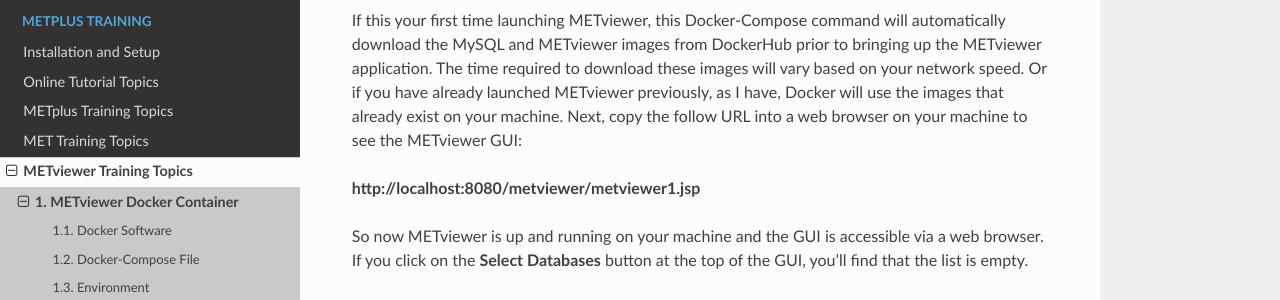
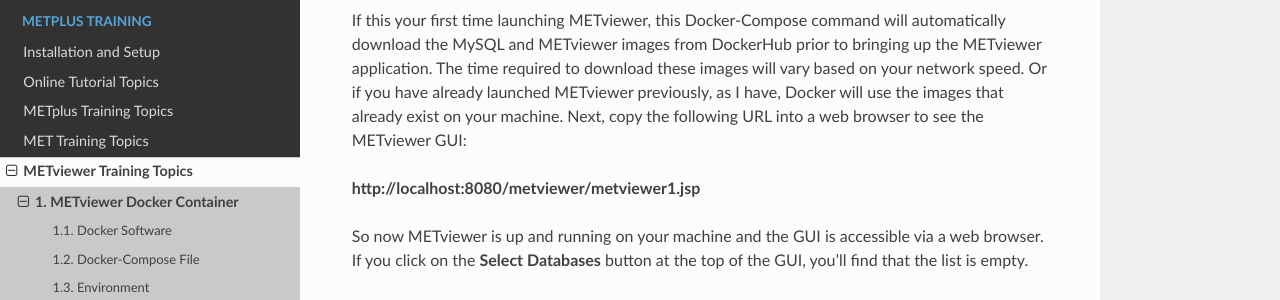
Before and after one commit to dtcenter/METplus-Training, a Sphinx documentation site: the page built from docs/modules/METviewer/docker.rst, in a window 1280 px wide and 900 px high, scrolled down 2886 px. Shown: the part 247-547 px from the top of the window. Built offline with Sphinx 7.4.7 and the Read the Docs theme 2.0.0, drawn with Linux system fonts in a browser that asks for light colours.

Commit message:
Update docker.rst

```diff
--- a/docs/modules/METviewer/docker.rst
+++ b/docs/modules/METviewer/docker.rst
@@ -123,8 +123,8 @@
 If this your first time launching METviewer, this Docker-Compose command will automatically download the MySQL
 and METviewer images from DockerHub prior to bringing up the METviewer application. The time required to
 download these images will vary based on your network speed. Or if you have already launched METviewer previously,
-as I have, Docker will use the images that already exist on your machine. Next, copy the follow URL into a web
-browser on your machine to see the METviewer GUI:
+as I have, Docker will use the images that already exist on your machine. Next, copy the following URL into a web
+browser to see the METviewer GUI:
 
 **http://localhost:8080/metviewer/metviewer1.jsp**
 
```
